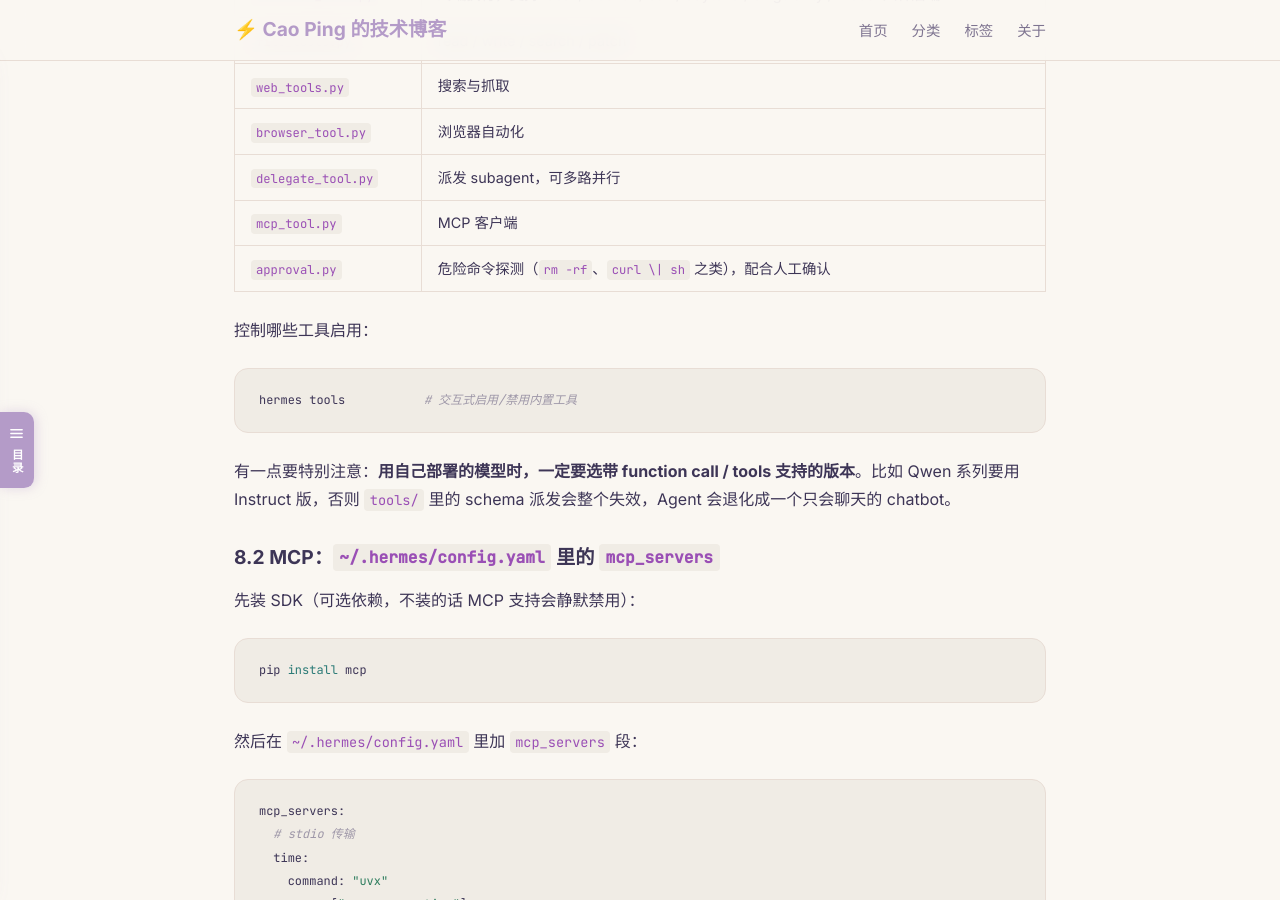
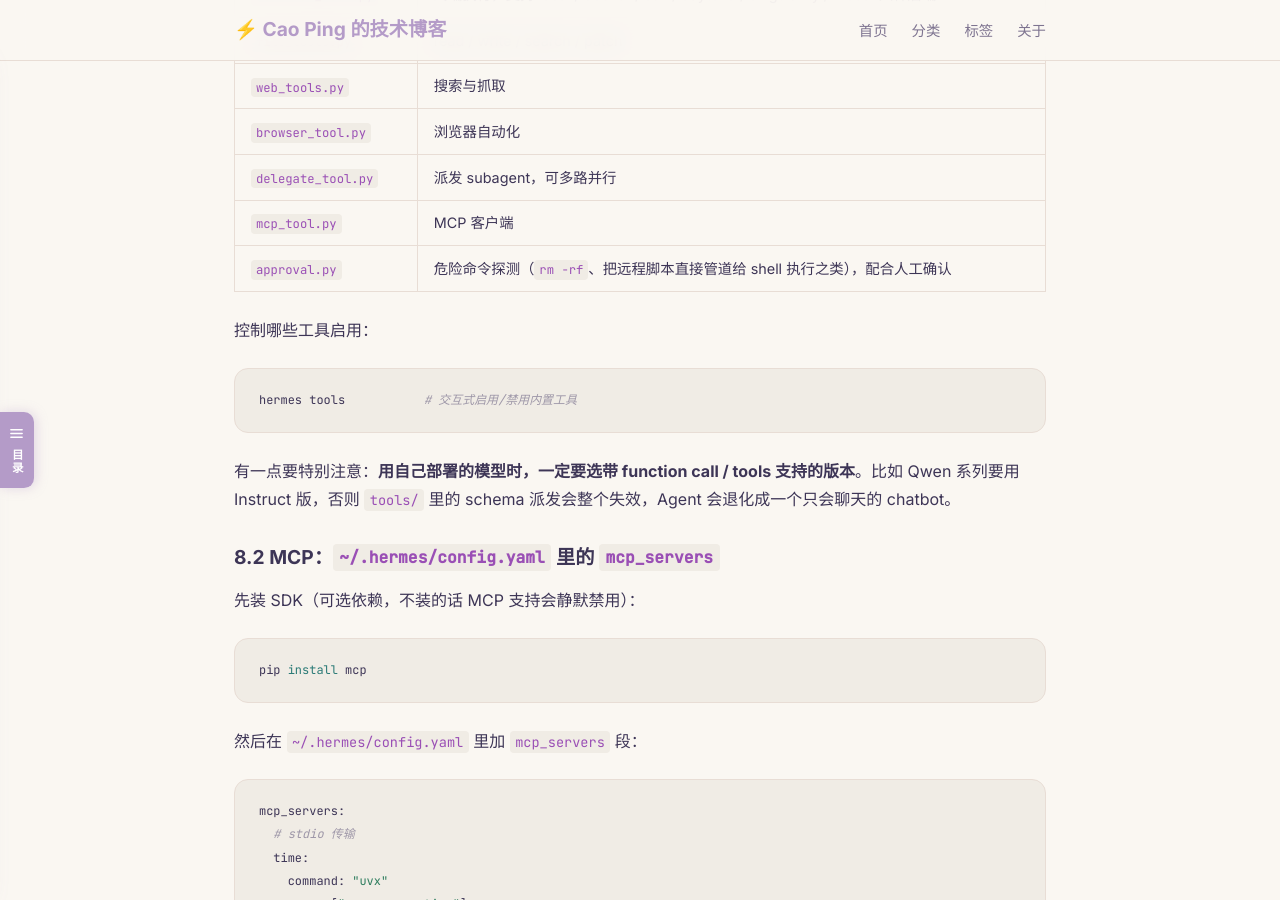
Before and after one commit to caoping0623/caoping0623.github.io, a Jekyll site: the page built from _posts/2026-07-28-function-calling-mcp-skills.md, in a window 1280 px wide and 900 px high, scrolled down 18734 px. Built offline with Jekyll 4.4.1, drawn with Linux system fonts in a browser that asks for light colours.

Commit message:
Avoid pipe character in table cell that rendered as a literal backslash
Co-authored-by: Cursor <cursoragent@cursor.com>

```diff
--- a/_posts/2026-07-28-function-calling-mcp-skills.md
+++ b/_posts/2026-07-28-function-calling-mcp-skills.md
@@ -770,7 +770,7 @@ Hermes 的工具都在仓库的 `tools/` 目录下，一个工具一个文件，
 | `browser_tool.py` | 浏览器自动化 |
 | `delegate_tool.py` | 派发 subagent，可多路并行 |
 | `mcp_tool.py` | MCP 客户端 |
-| `approval.py` | 危险命令探测（`rm -rf`、`curl \| sh` 之类），配合人工确认 |
+| `approval.py` | 危险命令探测（`rm -rf`、把远程脚本直接管道给 shell 执行之类），配合人工确认 |
 
 控制哪些工具启用：
 
```
